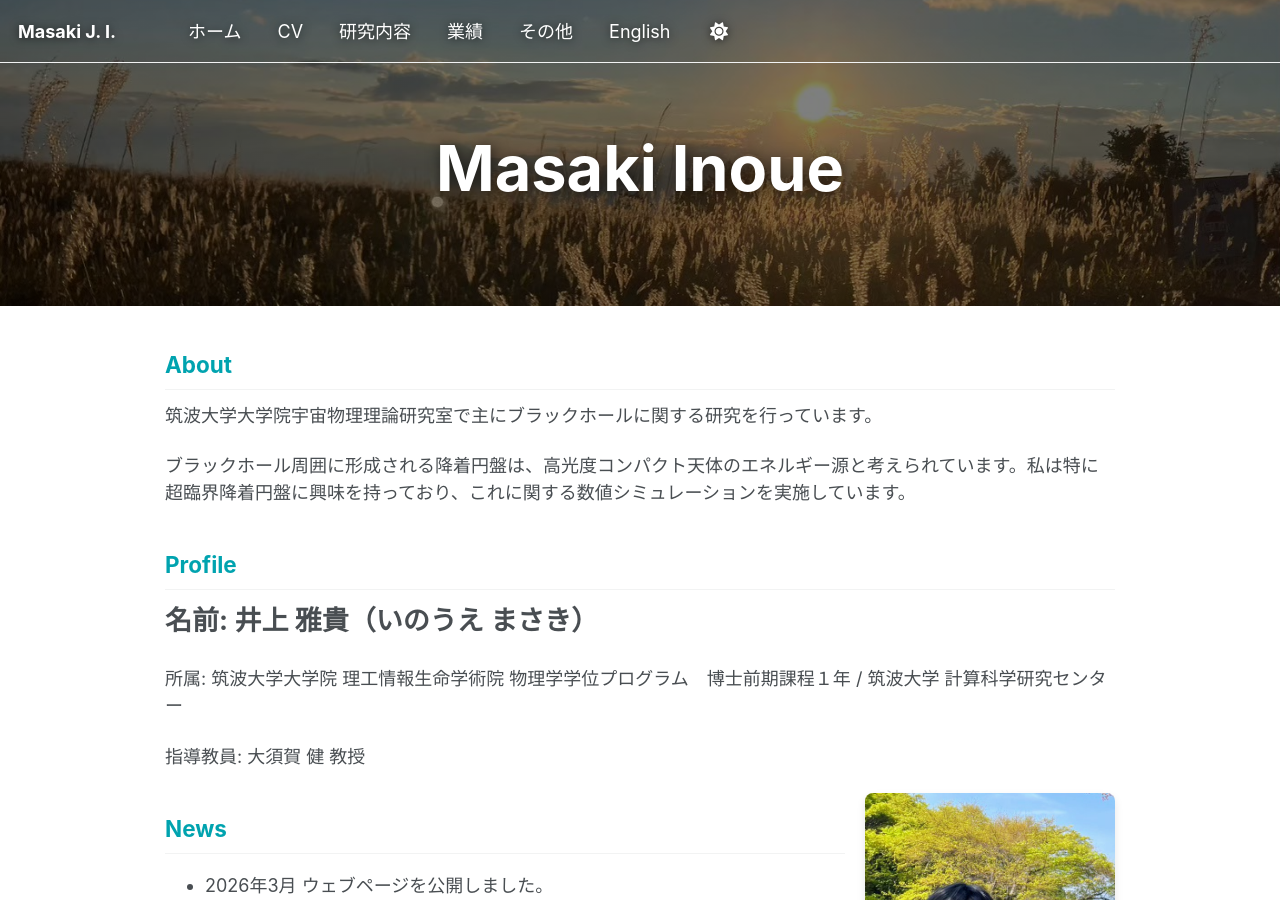
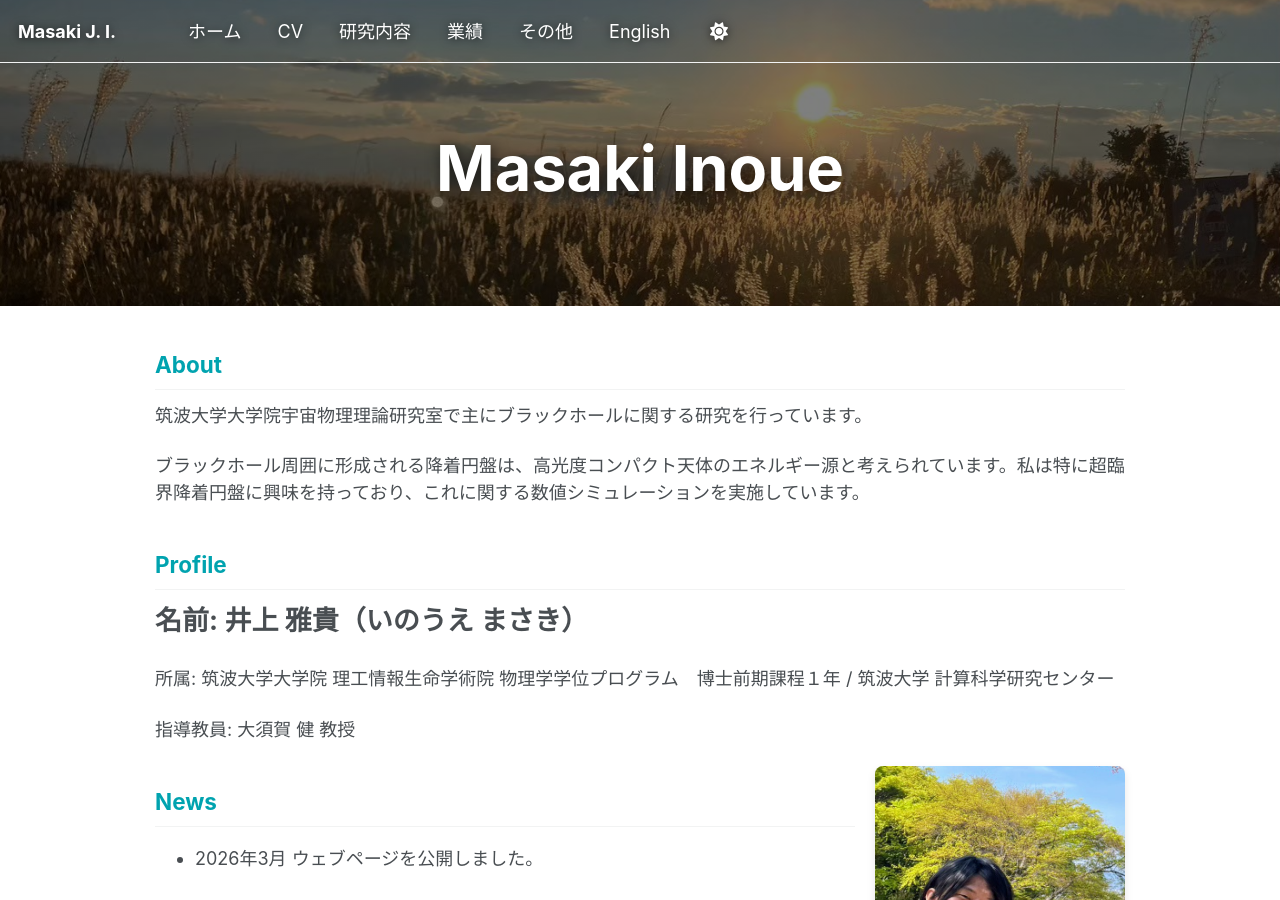
Before and after one commit to Masaki206/Masaki206.github.io, a Jekyll site: the page built from index.md, in a window 1280 px wide and 900 px high. Built offline with Jekyll 4.4.1, drawn with Linux system fonts in a browser that asks for light colours; a script bundle is joined from its source files by our own code; library files that are not in the unit come from our copies.

Commit message:
Update main.scss

```diff
--- a/assets/css/main.scss
+++ b/assets/css/main.scss
@@ -76,7 +76,7 @@ h1, h2, h3 {
 
 /* 2. 本文の横幅を絞って、両端に「読みやすい余白」を作る */
 .archive, .page__content {
-  max-width: 950px !important; /* 本文の最大幅をXXpxに制限 */
+  max-width: 970px !important; /* 本文の最大幅をXXpxに制限 */
   margin-left: auto !important;
   margin-right: auto !important;
   // padding: 2em 1em !important; /* 上下に余白を追加 */
```
